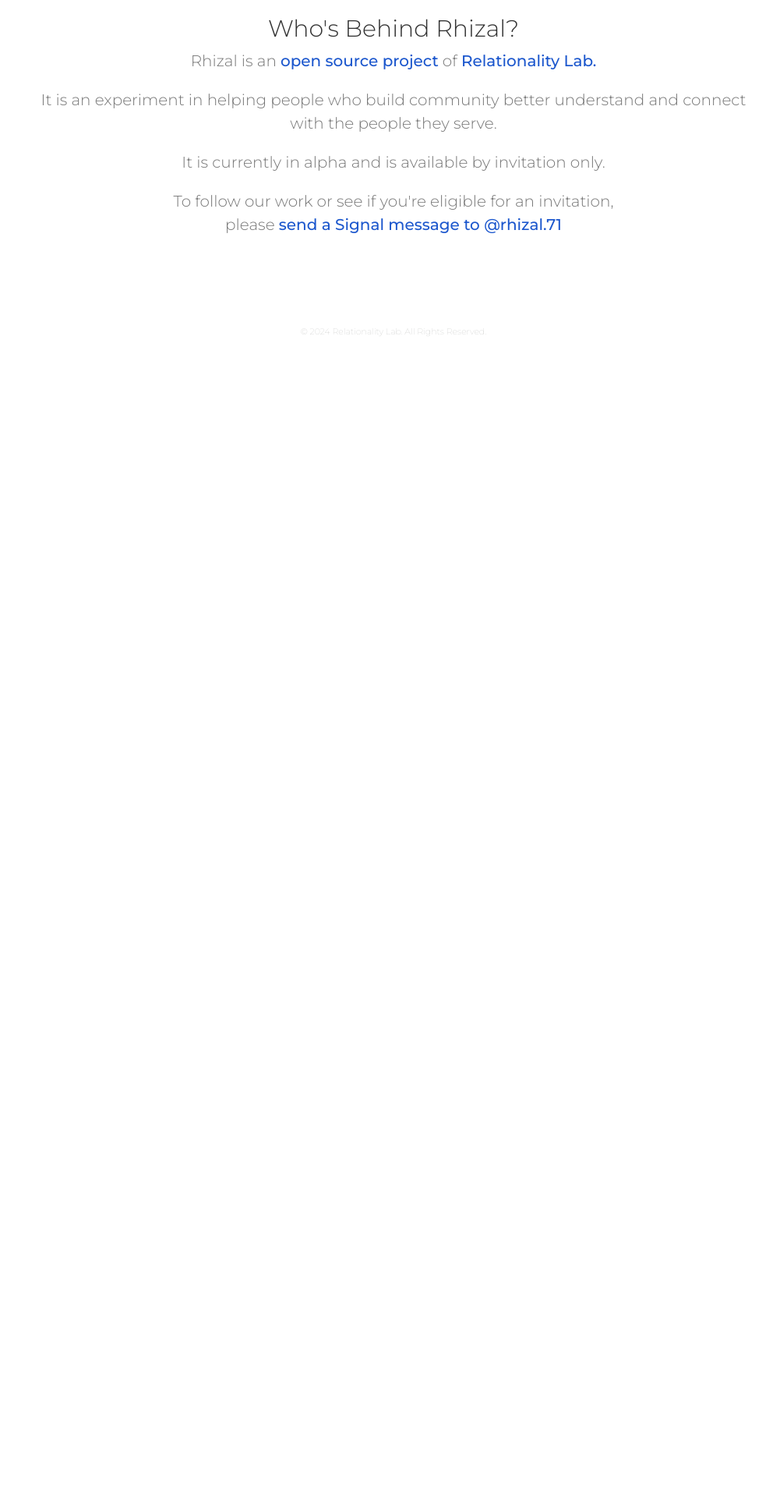
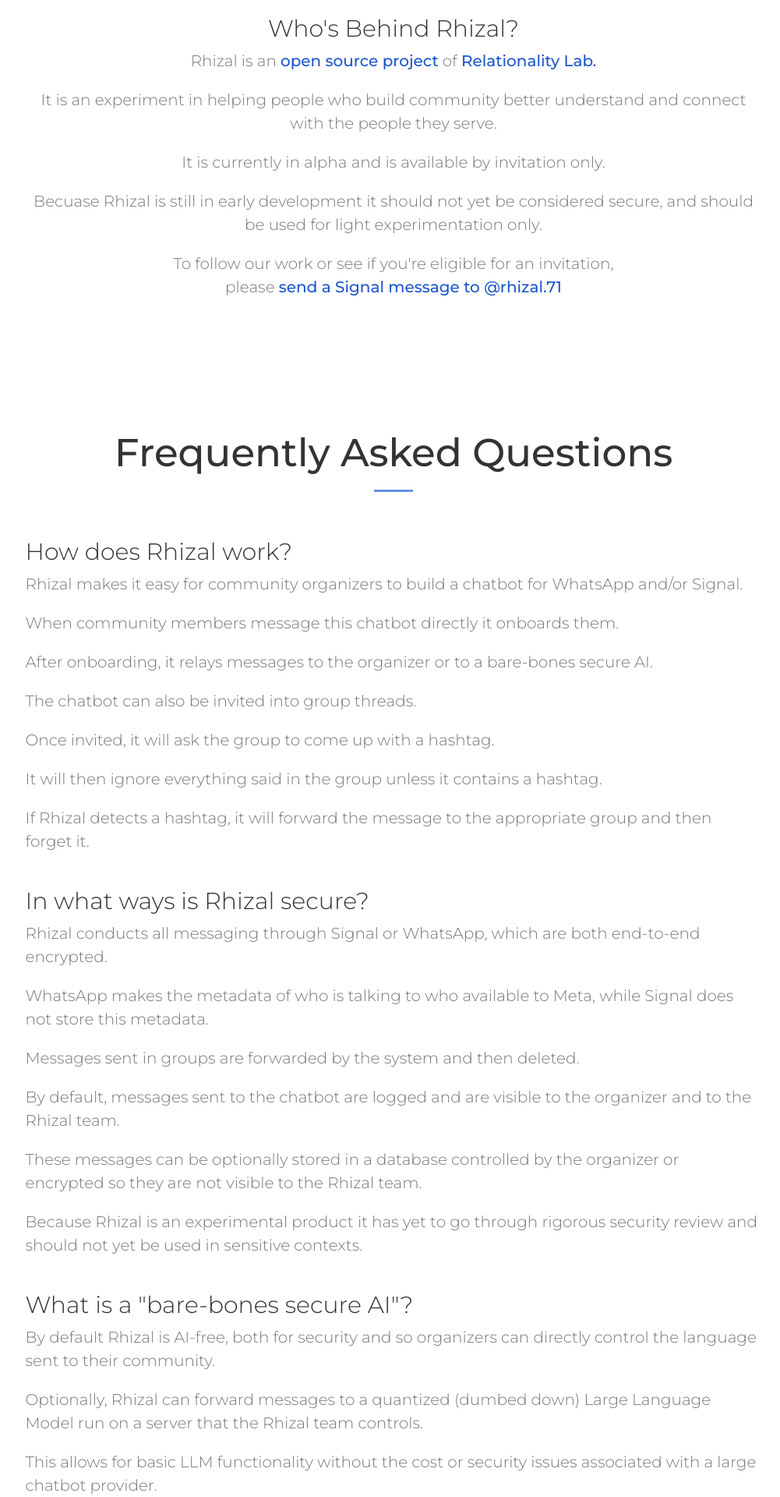
Before and after one commit to davidgljay/rhizal_landing, a Jekyll site: the page built from index.html, in a window 1280 px wide. Shown: the part 2955-4875 px from the top of the page at 78% size, without its empty margins (135-1136 px from the left). Built offline with Jekyll 4.4.1, drawn with Linux system fonts in a browser that asks for light colours; nearby versions of some CDN libraries; before the commit the page ends 3389 px from its top, so only the background shows below that; some of the changed text lies outside the part shown.

Commit message:
Adding FAQ

```diff
--- a/_includes/about.html
+++ b/_includes/about.html
@@ -8,6 +8,7 @@
                 <p>Rhizal is an <a href="https://github.com/davidgljay/rhizal">open source project</a> of <a href="https://relationalitylab.org">Relationality Lab.</a></p>
                 <p>It is an experiment in helping people who build community better understand and connect with the people they serve.</p>
                 <p>It is currently in alpha and is available by invitation only.</p>
+                <p>Becuase Rhizal is still in early development it should not yet be considered secure, and should be used for light experimentation only.</p>
                 <p>To follow our work or see if you're eligible for an invitation,</br> please <a href="https://signal.me/#eu/KfDzAhXoUfD7SnvWdrT5VKo68i0FWEU3GlkPsFiCETlJT-kL_6FIMqImOBqZSSg7">send a Signal message to @rhizal.71</a></p>
             </div>
         </div>
--- /dev/null
+++ b/_includes/faq.html
@@ -0,0 +1,49 @@
+<section id="faq">
+    <div class="container">
+        <div class="row">
+            <div class="col-lg-offset-1 col-lg-10 text-center mb-40">
+                <h1 class="section-heading">Frequently Asked Questions</h1>
+                <hr class="primary">
+            </div>
+            <div class="col-lg-offset-1 col-lg-10 text-left">
+                <h2 class="section-heading">How does Rhizal work?</h2>
+                <p>Rhizal makes it easy for community organizers to build a chatbot for WhatsApp and/or Signal.</p>
+                <p>When community members message this chatbot directly it onboards them.</p>
+                <p>After onboarding, it relays messages to the organizer or to a bare-bones secure AI.</p>
+                <p>The chatbot can also be invited into group threads.</p>
+                <p>Once invited, it will ask the group to come up with a hashtag.</p>
+                <p>It will then ignore everything said in the group unless it contains a hashtag.</p>
+                <p>If Rhizal detects a hashtag, it will forward the message to the appropriate group and then forget it.</p>
+            </div>
+        </div>
+        <div class="row">
+            <div class="col-lg-offset-1 col-lg-10 text-left">
+                <h2 class="section-heading">In what ways is Rhizal secure?</h2>
+                <p>Rhizal conducts all messaging through Signal or WhatsApp, which are both end-to-end encrypted.</p>
+                <p>WhatsApp makes the metadata of who is talking to who available to Meta, while Signal does not store this metadata.</p>
+                <p>Messages sent in groups are forwarded by the system and then deleted.</p>
+                <p>By default, messages sent to the chatbot are logged and are visible to the organizer and to the Rhizal team.</p>
+                <p>These messages can be optionally stored in a database controlled by the organizer or encrypted so they are not visible to the Rhizal team.</p>
+                <p>Because Rhizal is an experimental product it has yet to go through rigorous security review and should not yet be used in sensitive contexts.</p>
+            </div>
+        </div>
+        <div class="row">
+            <div class="col-lg-offset-1 col-lg-10 text-left">
+                <h2 class="section-heading">What is a "bare-bones secure AI"?</h2>
+                <p>By default Rhizal is AI-free, both for security and so organizers can directly control the language sent to their community.</p>
+                <p>Optionally, Rhizal can forward messages to a quantized (dumbed down) Large Language Model run on a server that the Rhizal team controls.</p>
+                <p>This allows for basic LLM functionality without the cost or security issues associated with a large chatbot provider.</p>
+            </div>
+        </div>
+        <div class="row">
+            <div class="col-lg-offset-1 col-lg-10 text-left">
+                <h2 class="section-heading">How do I set up Rhizal?</h2>
+                <p>There are two ways to set up Rhizal:</p>
+                <ol>
+                  <li><a href="https://signal.me/#eu/KfDzAhXoUfD7SnvWdrT5VKo68i0FWEU3GlkPsFiCETlJT-kL_6FIMqImOBqZSSg7">Message @rhizal.71 on Signal</a> to introduce yourself to our team and discuss options for setup. We are providing this as a free or low-cost service to values-aligned communities and movement groups.</li>
+                  <li>Fork the <a href="https://github.com/davidgljay/rhizal">Rhizal repository</a> and set up your own instance.</li>
+                </ol>
+            </div>
+        </div>
+    </div>
+</section>
--- a/_layouts/front.html
+++ b/_layouts/front.html
@@ -10,6 +10,7 @@
   {% include events.html %}
   {% include fundraising.html %}
   {% include about.html %}
+  {% include faq.html %}
   {% include footer.html %}
   {% include scripts.html %}
 </body>
--- a/css/main.scss
+++ b/css/main.scss
@@ -118,6 +118,7 @@
 
 }
 
+
 #mainNav {
 
   background-color: rgba($theme-white, .9)
@@ -139,7 +140,7 @@
   background-position-y: bottom;
 }
 
-p {
+p, ol {
   color: lighten($text-color, 40%);
   font-weight: 300;
   font-size: 20px;
```
Also changed, not shown: _includes/datapractice.html (deleted, +0 -344 lines), 3 other files.
